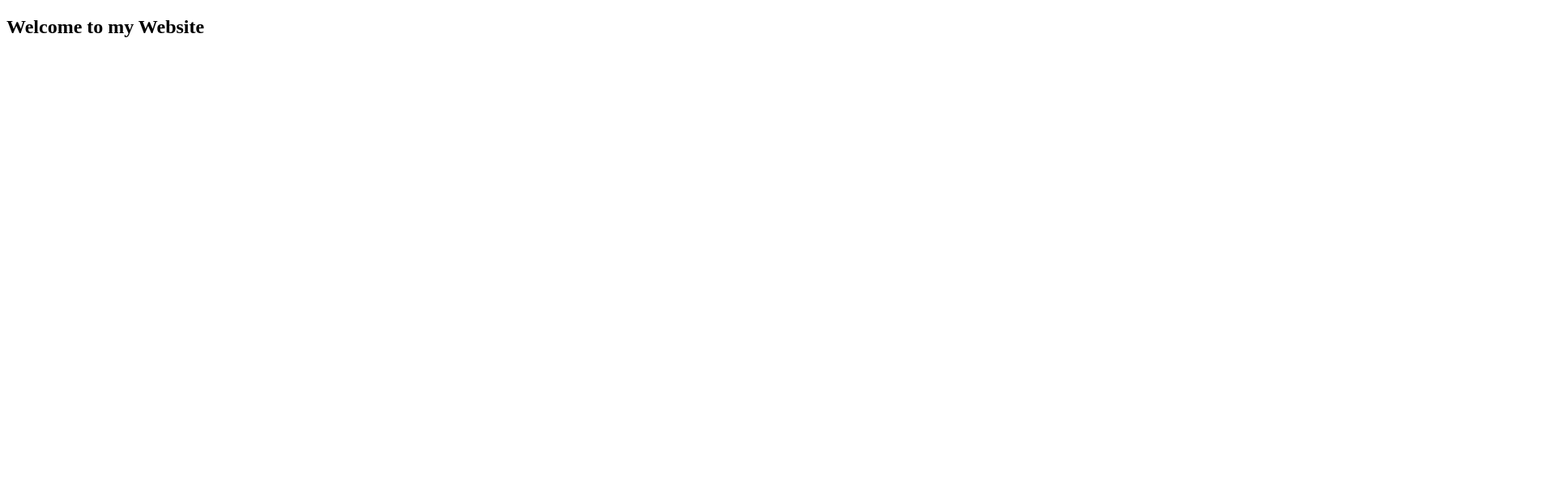
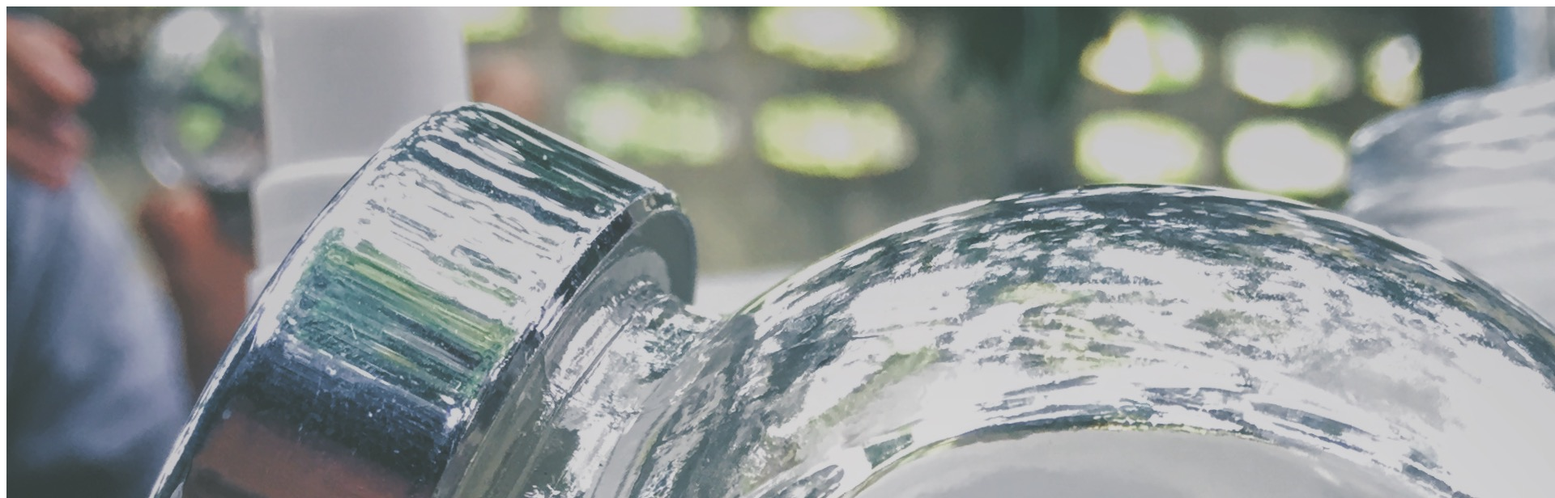
Before and after one commit to chayangw/testGit, a plain HTML site: page index.html in a window 1280 px wide. Shown: the top 616 px of the page at 81% size, 1920 px wide, since content can reach past the window. Drawn offline with Linux system fonts and the light colour scheme.

Commit message:
Added Image to Website

```diff
--- a/index.html
+++ b/index.html
@@ -4,5 +4,6 @@
 <title>Test for GitHub mini course</title>
 </head>
 <body>
+	<img src="logo.jpg"/>
 	<h2>Welcome to my Website</h2>
 </body>
```
